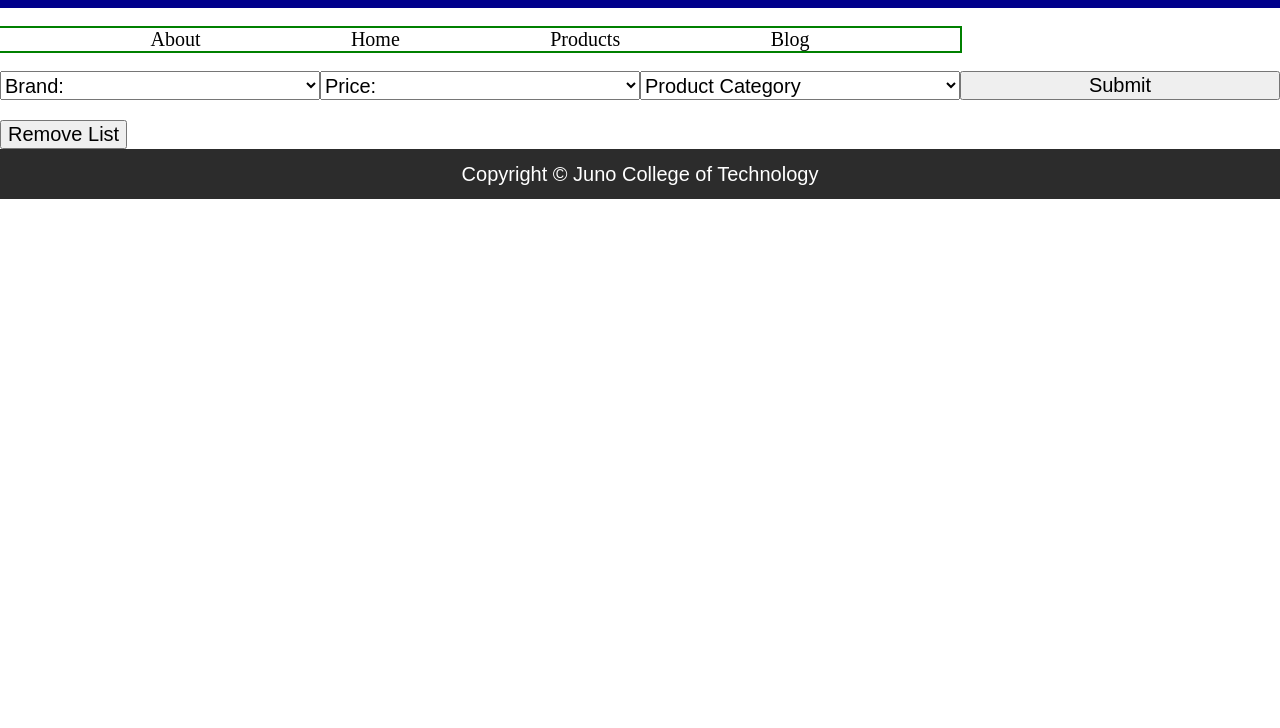
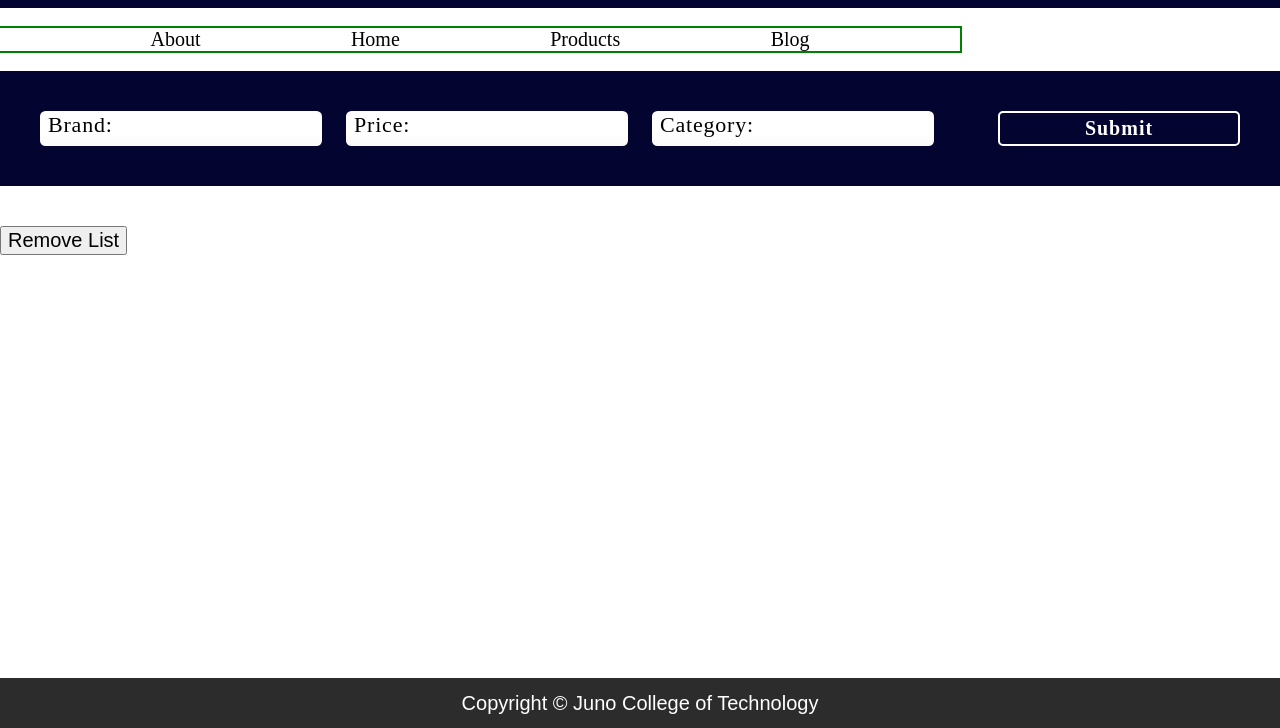
Before and after one commit to projectGlamour/kristinMcRyanVdeProject2, a plain HTML site: page product.html in a window 1280 px wide. Shown: the part 72-800 px from the top of the page. Drawn offline with Linux system fonts and the light colour scheme.

Commit message:
added css grids to product page and styled selects

```diff
--- a/product.html
+++ b/product.html
@@ -11,7 +11,7 @@
 </head>
 <body>
   <header class="productPage">
-    <div class="productTitleContainer" id = "productTitleContainer">
+    <div class="productTitleContainer wrapper" id = "productTitleContainer">
       <!-- this will change with the product that the user picks -->
       <h2>Imperial Glamour Products<span></span></h2>
     </div>
@@ -30,14 +30,18 @@
     <!-- form with filter options  -->
     <form class="productFilter">
       <!-- brand -->
-      <select name="brand" id="brand">
+
+      <div class="select">
+        <select name="brand" id="brand" class="customSelect">
           <option value="brand">Brand: </option>
           <option value="brand1">Brand 1</option>
           <option value="brand2">Brand 2</option>
         </select>
+      </div>
 
       <!-- price -->
-      <select name="" id="">
+      <div class="select">
+        <select name="price" id="price" class="customSelect">
           <option value="">Price:</option>
           <option value="">
             Least Expensive
@@ -46,17 +50,22 @@
             Most Expensive
           </option>
         </select>
+      </div>
+
 
     <!-- category -->
-      <select name="" id="">
-        <option value = "">Product Category</option>
+    <div class="select">
+      <select name="category" id="category" class="customSelect">
+        <option value = "">Category:</option>
         <option value = "">Lipstick</option>
         <option value = "">Lip Gloss</option>
         <option value = "">Lip Stain</option>
       </select>
+    </div>
 
       <!-- form submit button -->
       <button type="submit">Submit</button>
+
     </form>
 
 
@@ -71,7 +80,7 @@
   </main>
 
   <!-- footer -->
-  <footer>
+  <footer class="productFooter">
     <div class = "credits">
       <p class = "creditsP">Copyright &copy; Juno College of Technology</p>
     </div>
--- /dev/null
+++ b/styles/sass/_footer.scss
@@ -0,0 +1,6 @@
+.productFooter {
+  position: fixed;
+  left: 0;
+  bottom: 0;
+  width: 100%;
+}
--- a/styles/sass/_productpage.scss
+++ b/styles/sass/_productpage.scss
@@ -1,5 +1,17 @@
+.wrapper {
+  max-width: 1280px;
+  width: 80%;
+  margin: 0 auto;
+}
+
+img {
+  // width: 100%;
+  display: block;
+}
+
+
 .productPage {
-  background-color: darkblue;
+  background-color: rgb(4, 4, 48);
   height: 10vh;
   width: 100%;
 }
@@ -17,6 +29,7 @@
 main.productMain {
   position: relative;
 }
+
 nav.product {
   position: relative;
 
@@ -36,8 +49,108 @@ nav.product {
     }
   }
 }
+
 form {
   display: grid;
-  grid-template-columns: 1fr 1fr 1fr 1fr;
+  grid-template-columns: repeat(auto-fit, minmax(200px, 1fr));
+  grid-auto-rows: 35px;
   width: 100%;
+  gap: 20px 2%;
+  background-color: rgb(4, 4, 48);
+  padding: 2rem;
+
+  // adding style to the div around the selects
+  .select {
+    position: relative;
+    width: 100%;
+    min-width: 9.5rem;
+    // max-width: 30ch;
+    // border: 1px solid rgb(4, 4, 48);
+    border-radius: 0.25em;
+    padding: 0.25em 0.5em;
+    font-size: 1.1rem;
+    letter-spacing: .8px;
+    cursor: pointer;
+    line-height: 1.1;
+    color: rgb(4, 4, 48);
+    background-color: rgb(4, 4, 48);
+    background-image: linear-gradient(to top, #f9f9f9, #fff 33%);
+
+    // removing styling from selects
+    select {
+      position: absolute;
+      // A reset of styles, including removing the default dropdown arrow
+      appearance: none;
+      top: -2px;
+      left: -2px;
+      // Additional resets for further consistency
+      background-color: transparent;
+      border: none;
+      padding: 4px 0 0 10px;
+      margin: 0;
+      width: 100%;
+      // color: inherit;
+      font-family: inherit;
+      font-size: inherit;
+      cursor: inherit;
+      line-height: inherit;
+      letter-spacing: inherit;
+      // existing styles
+      outline: none;
+    }
+  }
+  button {
+    margin-left: 2rem;
+    font-family: inherit;
+    font-weight: bold;
+    letter-spacing: 1px;
+    color: white;
+    background-color: rgb(4, 4, 48);
+    border: 2px solid white;
+    border-radius: 5px;
+    min-width: 9.5rem;
+  }
+  button:hover {
+    color: rgb(4, 4, 48);
+    background-color: white;
+  }
 }
+
+// image gallery
+.imageGallery {
+  width: 95%;
+  ul.images {
+    list-style: none;
+    display: grid;
+    grid-template-columns: repeat(auto-fit, minmax(350px, 1fr));
+    grid-auto-rows: minmax(350px, 1fr);
+    gap: 5px;
+    padding: 0;
+    img{
+      margin: 0 auto;
+    }
+  }
+}
+
+
+
+
+
+// media queries
+@media (max-width: 910px){
+  form {
+    button{
+      grid-column-start: 2;
+      margin-left: 0;
+    }
+  }
+}
+
+@media (max-width: 495px){
+  form {
+   grid-template-columns: 1fr;
+    .select, button {
+      grid-column-start: 1;
+    }
+  }
+}
--- a/styles/sass/_setupNormalize.scss
+++ b/styles/sass/_setupNormalize.scss
@@ -208,7 +208,7 @@ html {
   *,
   *:before,
   *:after {
-    box-sizing: inherit;
+    box-sizing: border-box;
   }
 
   .sr-only {
--- a/styles/sass/style.scss
+++ b/styles/sass/style.scss
@@ -4,3 +4,4 @@
 @import "navigation";
 @import "imperialhomepage";
 @import "productpage";
+@import "footer";
```
Also changed, not shown: styles/style.css. Lines whose indentation alone changed are shown as unchanged.
